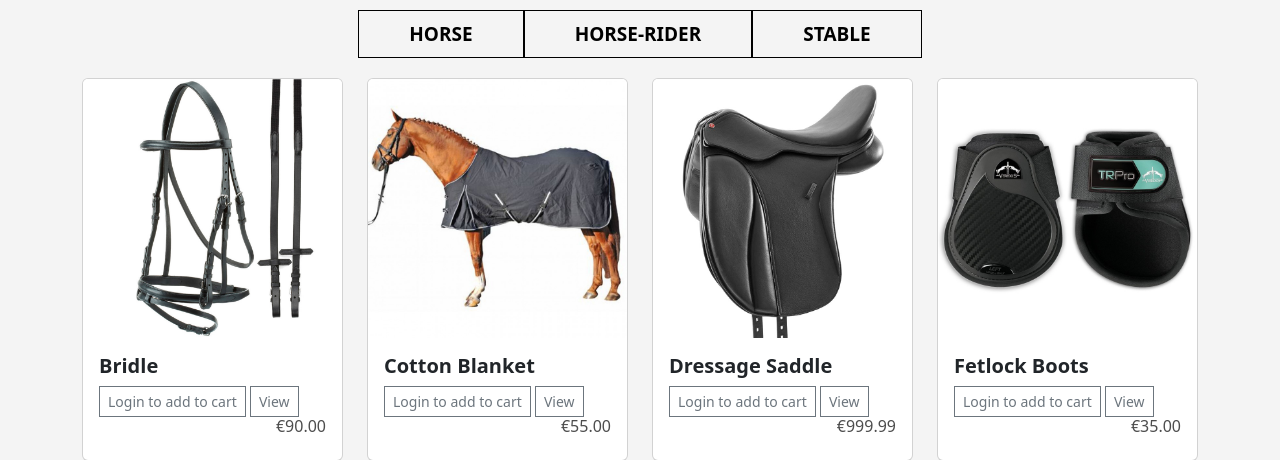
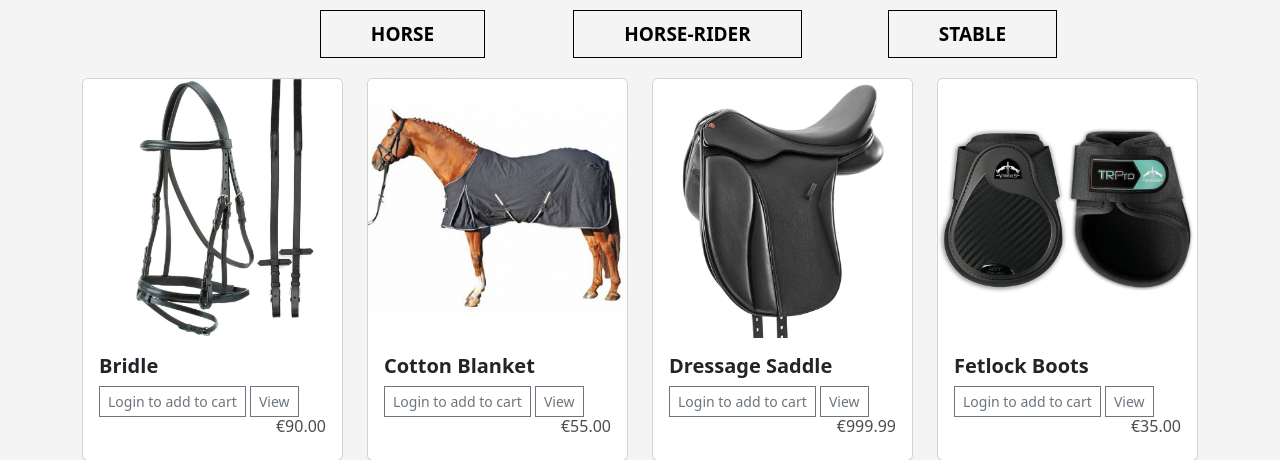
Before and after one commit to GiorgiaModi/PPM_eCommerce, a Django app: page / in a window 1280 px wide. Shown: the part 61-521 px from the top of the page. Run offline with Django 4.2, Linux system fonts and the light colour scheme; data comes from the database, SQL or seed files in the repository; both versions use the stored data as it was after the commit; some libraries are stand-ins or nearby versions.

Commit message:
cambio settings

```diff
--- a/store/templates/store/store.html
+++ b/store/templates/store/store.html
@@ -2,13 +2,20 @@
 {% load static %}
 {% block content %}
 
-<div style="display: flex; align-items: center; justify-content: center; ">
+<div class="row">
+  <div class="col-lg-2 col-md-12 col-sm-12">
+
+  </div>
   {% for category in categories %}
-    <div style="padding-top: 20px;">
-      <a style="text-decoration: none; color: black; font-size: 19px; padding: 10px 50px;text-transform: uppercase; border: 0.5px solid black" href="{% url 'category' category.id %}"><b>{{category.name}}</b></a>
-
+    <div class="col-lg-3 col-md-12 col-sm-12 text-center">
+      <div style="padding-top: 20px;">
+        <a style="text-decoration: none; color: black; font-size: 19px; padding: 10px 50px;text-transform: uppercase; border: 0.5px solid black" href="{% url 'category' category.id %}"><b>{{category.name}}</b></a>
+      </div>
     </div>
   {% endfor %}
+  <div class="col-lg-1 col-md-12 col-sm-12">
+
+  </div>
 </div>
 
 <div class="row">
```
Also changed, not shown: db.sqlite3.
